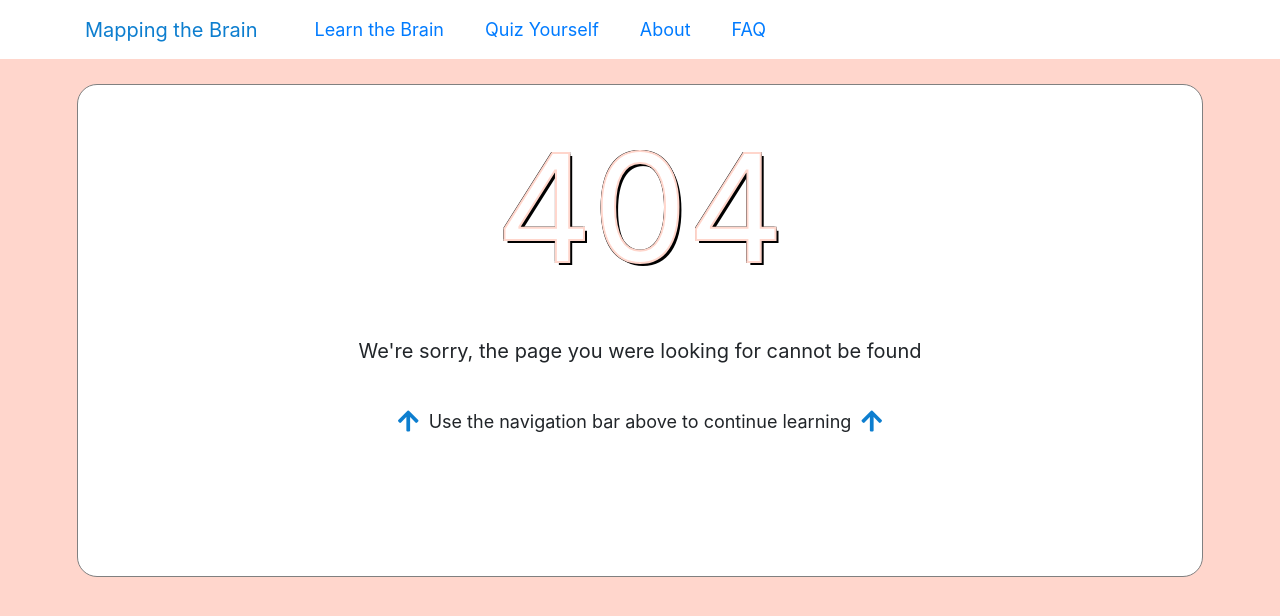
After one commit to Mikaela-Marinis/Brain-Mapping-Website, a Flask app: template templates/404.html in a window 1280 px wide. The commit adds this page. Shown: the top 616 px of the page. Run offline with Flask 2, Linux system fonts and the light colour scheme; the template is opened without the code that fills it, so the values that code supplies are empty; some libraries are stand-ins or nearby versions.

Commit message:
Changed info based on Professor Schroeder's suggestions and added 404 page

```diff
--- a/app.py
+++ b/app.py
@@ -1,6 +1,7 @@
 from flask import Flask, render_template, url_for, request
 app = Flask(__name__)
 
+@app.route('/home')
 @app.route('/')
 @app.route('/home')
 def home():
@@ -19,6 +20,10 @@ def about():
 def faq():
 	return render_template('faq.html')
 
+@app.errorhandler(404)
+def page_not_found(e):
+	 return render_template('404.html'), 404
+
 
 if __name__ == "__main__":
     app.run()
--- a/static/main.css
+++ b/static/main.css
@@ -202,12 +202,12 @@ body{
 	font-size: 18px;
 }
 
-#faq-content{
+#faq-content, #about-content, #four04-content{
 	padding: 25px 0;
 }
 
 
-#faq-div-container{
+.non-brain-content{
 	width: 88%;
 	margin: 0 auto;
 	padding: 20px;
@@ -219,6 +219,38 @@ body{
 
 #faq-div-container h5{
 	margin-top: 30px;
+}
+
+#four04-div-container{
+	padding-top: 10px;
+	text-align: center;
+}
+
+#four04-text{
+    font-size: 150px;
+   -webkit-text-stroke: 2px #ffd6cc;
+   color: white;
+   text-shadow:
+       3px 3px 0 #000,
+     -1px -1px 0 #000,
+      1px -1px 0 #000,
+      -1px 1px 0 #000,
+       1px 1px 0 #000;
+}
+
+#four04-p1{
+	font-size: 20px;
+}
+
+#four04-p2{
+	font-size: 18px;
+	padding-top: 20px;
+	padding-bottom: 100px;
+}
+
+.fa-arrow-up{
+	padding: 10px;
+	color: #0D7ECF;
 }
 
 
--- /dev/null
+++ b/templates/404.html
@@ -0,0 +1,14 @@
+{% extends "layout.html" %}
+
+{% block content %}
+
+<div id= "four04-content" class="container-fluid">
+
+		<div id="four04-div-container" class="non-brain-content">
+				<p id="four04-text">404</p>
+				<p id="four04-p1">We're sorry, the page you were looking for cannot be found</p>
+				<p id="four04-p2"><i class="fas fa-arrow-up fa-lg"></i>Use the navigation bar above to continue learning<i class="fas fa-arrow-up fa-lg"></i></p>
+		</div>
+</div>
+
+{% endblock %}
--- a/templates/faq.html
+++ b/templates/faq.html
@@ -4,7 +4,7 @@
 
 	<div id= "faq-content" class="container-fluid">
 
-		<div id="faq-div-container">
+		<div id="faq-div-container" class="non-brain-content">
 			<h3>Frequently Asked Questions</h3>
 			<h5>Is Mapping the Brain intended for people new to learning brain anatomy, or for people who already have a background in it?</h5>
 			<p>The goal of Mapping the Brain is to be an accessible tool for anyone to learn about the brain. It is desgined to allow people to learn at their own pace, whereby they can study as many or as few brain structures as they wish. The most important information about each region is bolded, and additional info can be found by clicking on the three buttons to the right of the brain map.</p>
```
Also changed, not shown: templates/about.html (+6 -1 lines), templates/home.html (+11 -15 lines), templates/quiz.html (+10 -10 lines).
